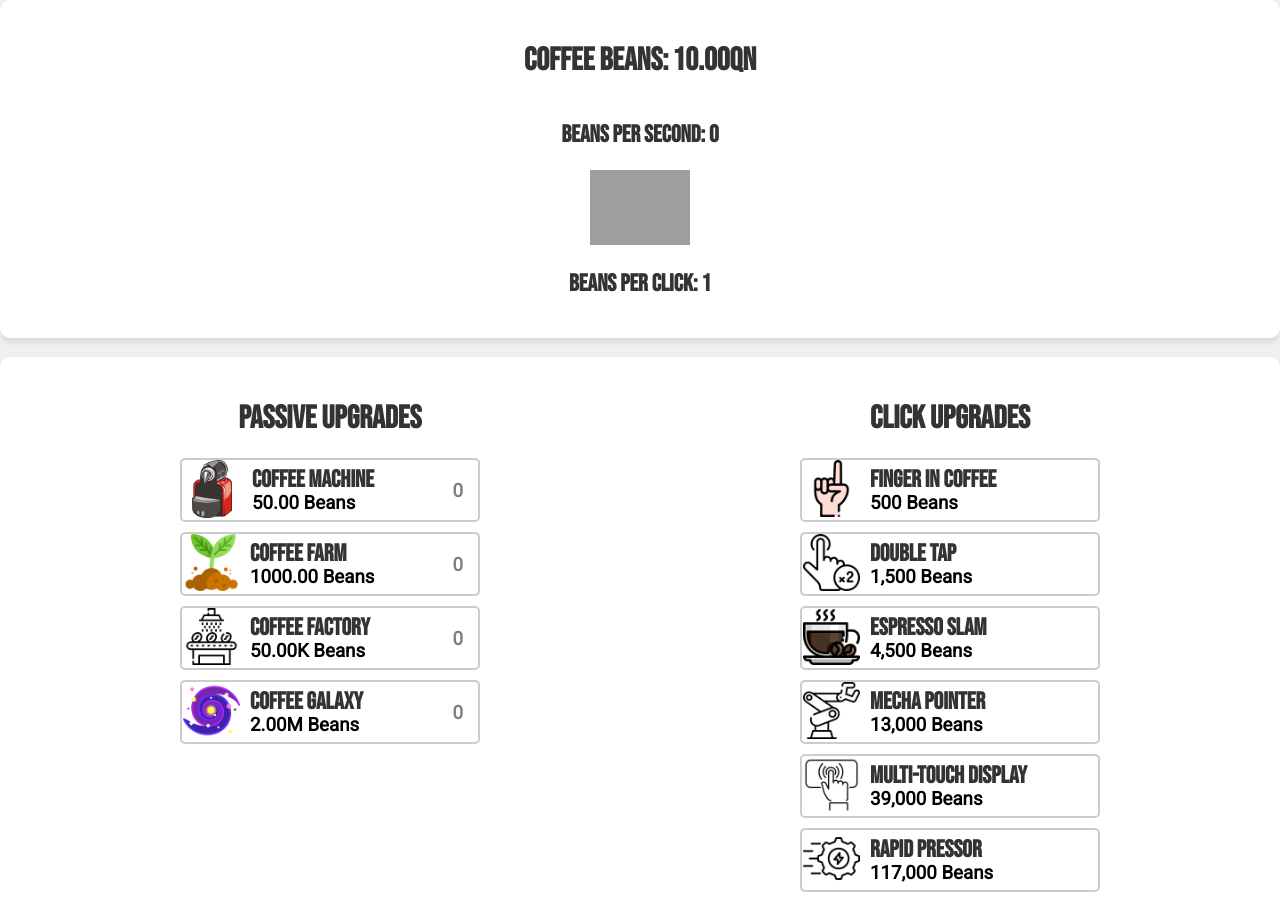
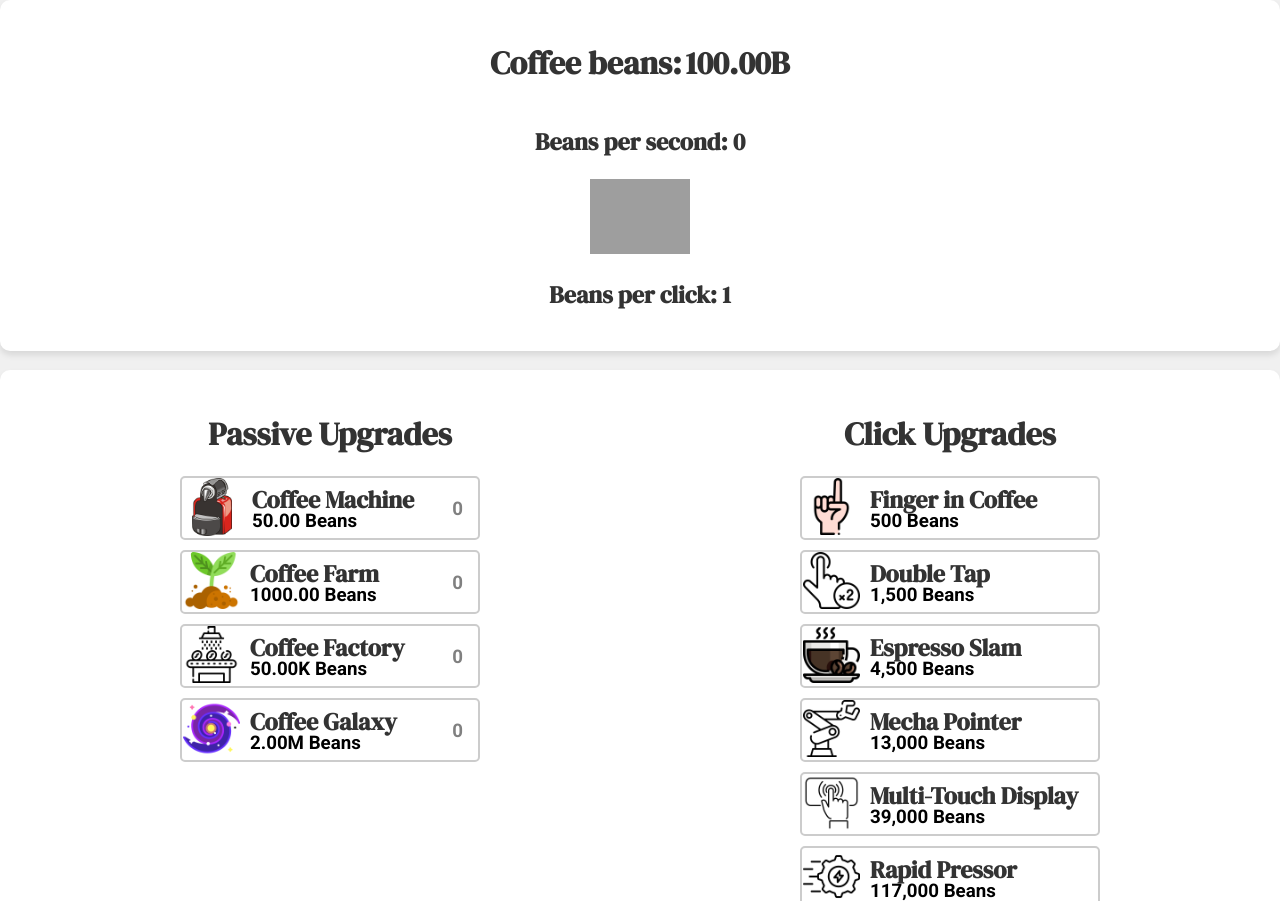
Before and after one commit to miikaxm/Coffee-Bean-Clicker, a plain HTML site: page index.html in a window 1280 px wide. Shown: the top 901 px of the page. Drawn offline with Linux system fonts and the light colour scheme; grey boxes are pictures that could not be loaded.

Commit message:
Update font styles and adjust initial bean count for improved gameplay experience

```diff
--- a/index.html
+++ b/index.html
@@ -5,6 +5,7 @@
     <meta name="viewport" content="width=device-width, initial-scale=1.0">
     <link rel="stylesheet" href="styles.css">
     <link href="https://fonts.googleapis.com/css2?family=Bebas+Neue&family=Roboto&display=swap" rel="stylesheet">
+    <link href="https://fonts.googleapis.com/css2?family=DM+Serif+Display&family=Inter:wght@400;600&display=swap" rel="stylesheet">
     <title>Clicker peli</title>
 </head>
 <body>
--- a/main.js
+++ b/main.js
@@ -14,7 +14,7 @@ let coffeeGalaxyMax = false
 let superFarmBoost = false // 1 min välein +5% kokonaistuotto hetkellisesti
 
 // Money
-let Beans = 9999999999999999999999999999999999999999999999
+let Beans = 99999999000
 
 // Money income
 let clickPower = 1
--- a/styles.css
+++ b/styles.css
@@ -1,3 +1,5 @@
+@import url('https://fonts.googleapis.com/css2?family=Inter:ital,opsz,wght@0,14..32,100..900;1,14..32,100..900&family=Lato:ital,wght@0,100;0,300;0,400;0,700;0,900;1,100;1,300;1,400;1,700;1,900&family=Roboto:ital,wght@0,100..900;1,100..900&family=Rubik:ital,wght@0,300..900;1,300..900&display=swap');
+
 body {
     font-family: 'Roboto', sans-serif;
     background-color: #f0f0f0;
@@ -8,8 +10,12 @@ body {
     height: 100vh;
 }
 
+p {
+    font-family: "Inter", sans-serif;
+}
+
 h1, h2 {
-    font-family: 'Bebas Neue', sans-serif;
+    font-family: 'DM Serif Display', sans-serif;
     color: #333;
     margin-bottom: 20px;
 }
```
